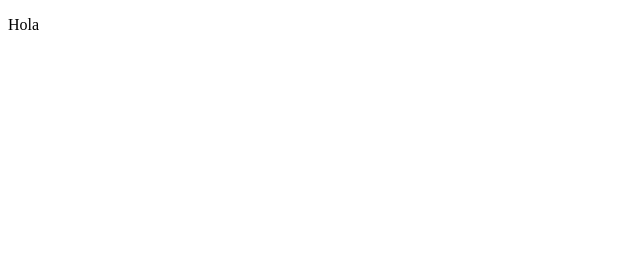
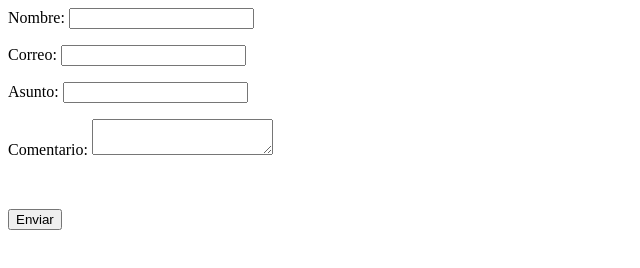
Before and after one commit to ivanuet/workspace, a plain HTML site: page contact.html in a window 1280 px wide. Shown: the whole page, without its empty margins (0-640 px from the left). Drawn offline with Linux system fonts and the light colour scheme.

Commit message:
Formulario creado

```diff
--- a/contact.html
+++ b/contact.html
@@ -1,12 +1,32 @@
-<!DOCTYPE html>
-<html>
+<!DOCTYPE html PUBLIC "-//W3C//DTD XHTML 1.0 Transitional//EN" "http://www.w3.org/TR/xhtml1/DTD/xhtml1-transitional.dtd">
+<html xmlns="http://www.w3.org/1999/xhtml">
 <head>
-<meta charset = "UTF-8" />
-<title>index.html</title>
+<meta http-equiv="Content-Type" content="text/html; charset=iso-8859-1" />
+<title>Documento sin t&iacute;tulo</title>
 </head>
+
 <body>
-    <p>Hola</p>
-
+<form id="form1" name="form1" method="post" action="">
+  <label>Nombre:
+  <input type="text" name="textfield" />
+  </label>
+  <p>
+    <label>Correo:
+    <input type="text" name="textfield2" />
+    </label>
+  </p>
+  <p>
+    <label>Asunto:
+    <input type="text" name="textfield3" />
+    </label>
+  </p>
+  <p>
+    <label>Comentario:
+    <textarea name="textarea"></textarea>
+    </label>
+  </p>
+  <p>&nbsp;</p>
+<input type="submit" name="submit" value="Enviar"/>
+</form>
 </body>
-
 </html>
```
